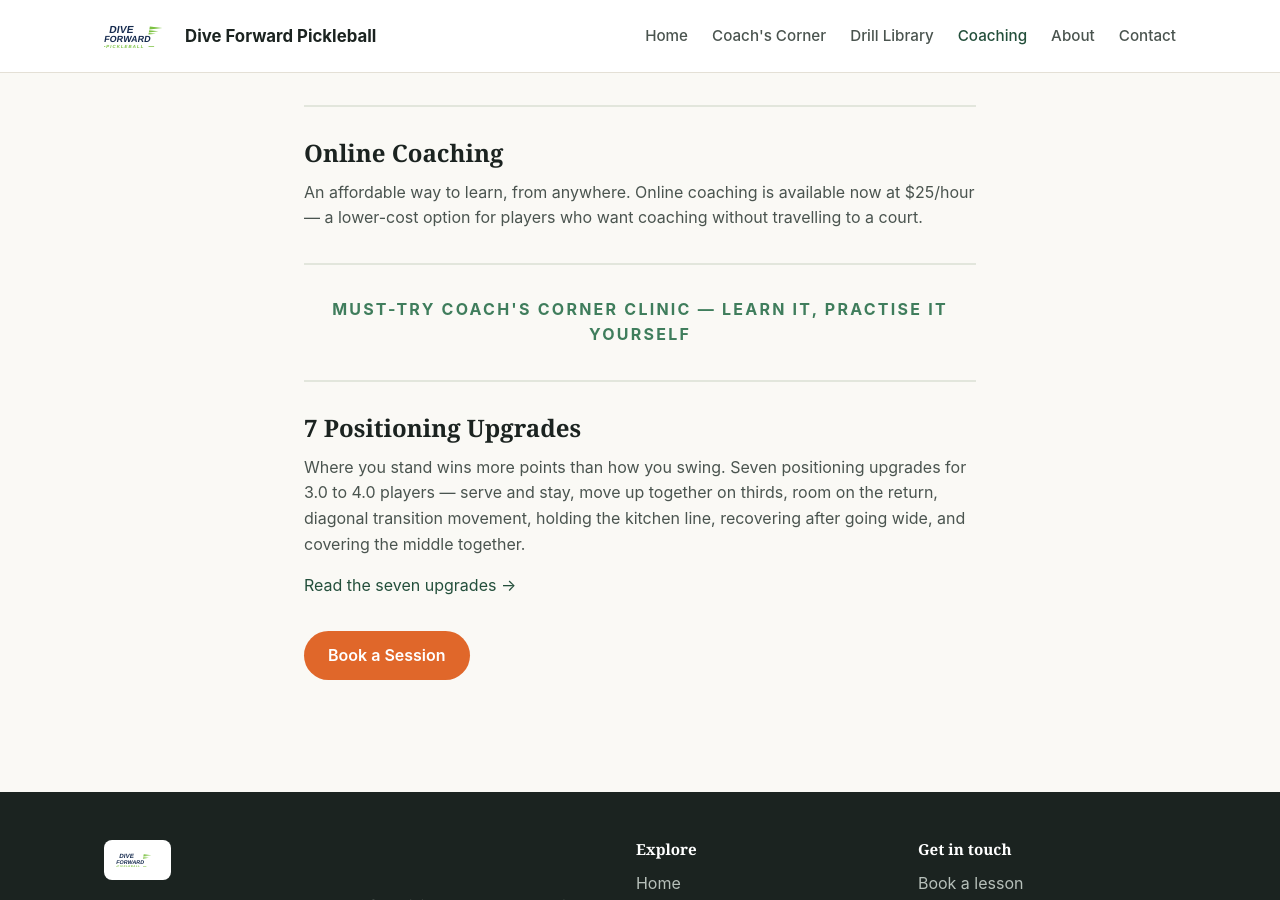
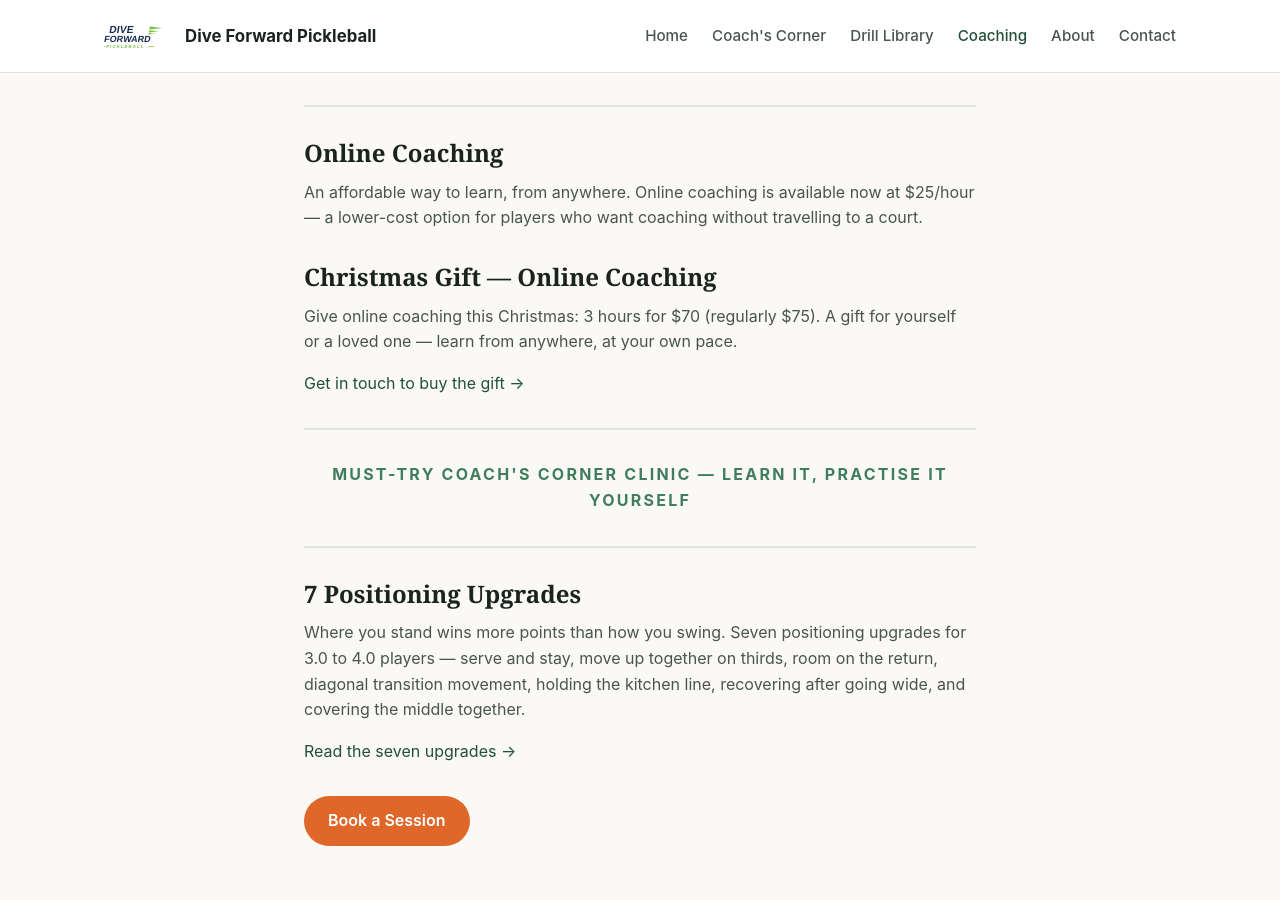
Before and after one commit to forwardpickleballorg-art/forwardpickleballorg-art.github.io, a Jekyll site: the page built from coaching.md, in a window 1280 px wide and 900 px high, scrolled down 1656 px. Built offline with Jekyll 4.4.1, drawn with Linux system fonts in a browser that asks for light colours.

Commit message:
Add Online Coaching Christmas gift 3 hours for 70

```diff
--- a/coaching.md
+++ b/coaching.md
@@ -113,6 +113,18 @@ excerpt: "Pickleball coaching in Kanata and Ottawa with Louie Kwan, Certified NC
     </p>
   </div>
 
+  <div class="program">
+    <h2>Christmas Gift &mdash; Online Coaching</h2>
+    <p>
+      Give online coaching this Christmas: 3 hours for $70 (regularly
+      $75). A gift for yourself or a loved one &mdash; learn from
+      anywhere, at your own pace.
+    </p>
+    <p>
+      <a href="{{ '/contact/' | relative_url }}">Get in touch to buy the gift &rarr;</a>
+    </p>
+  </div>
+
   <hr style="border: none; border-top: 2px solid #E2E6DC; margin: 2rem 0;">
 
   <p style="text-align: center; font-weight: 700; letter-spacing: .14em; text-transform: uppercase; color: #3F7D5C; margin: 0;">Must-Try Coach's Corner Clinic — Learn It, Practise It Yourself</p>
```
